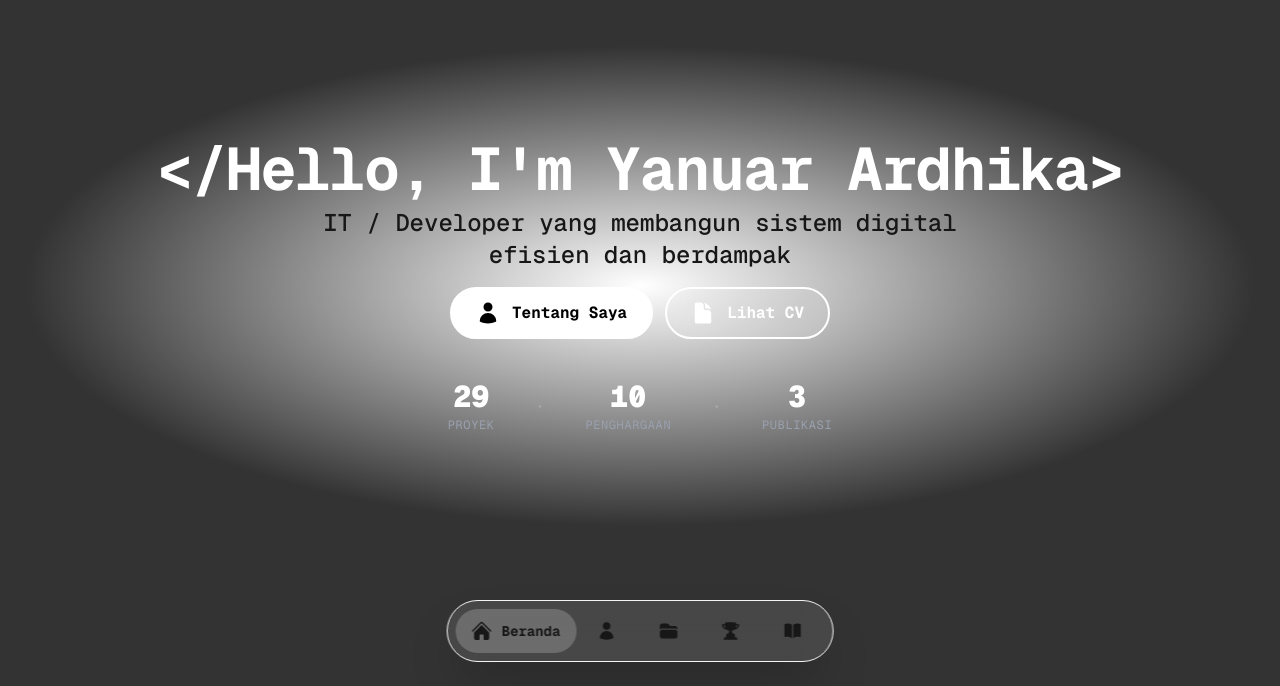
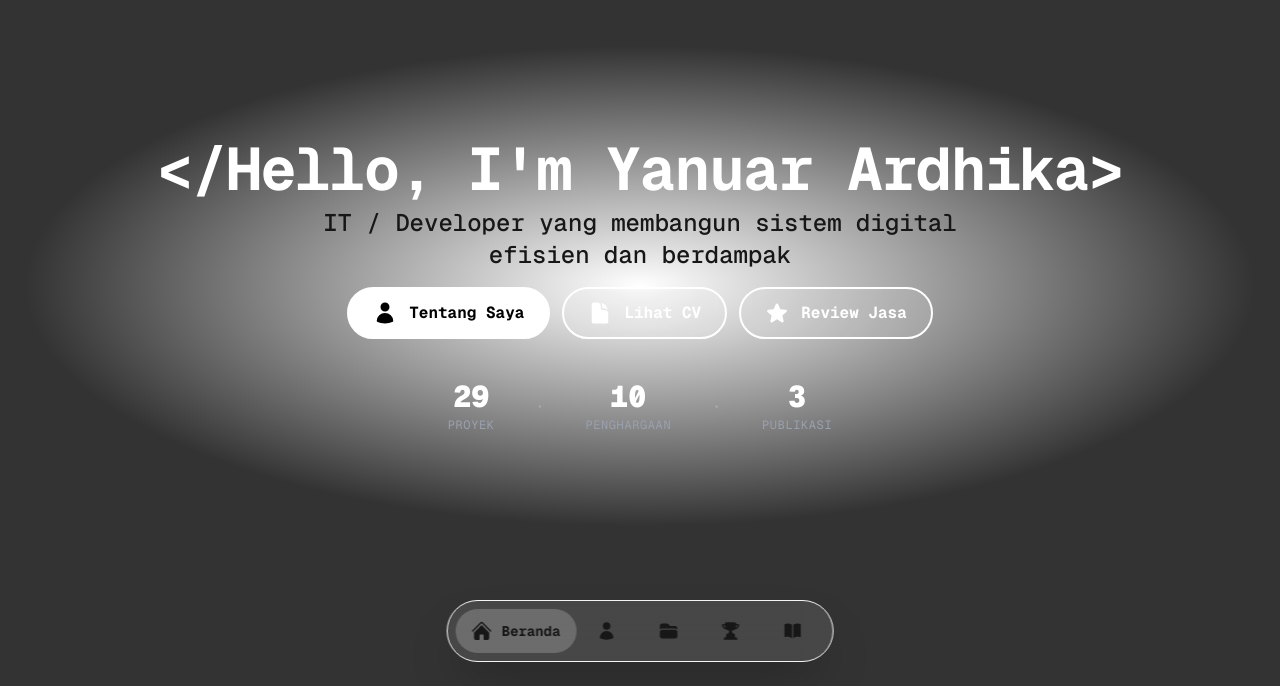
Before and after one commit to ardhikaxx/portofolio-nextjs, a Next.js app: page / in a window 1280 px wide. Shown: the part 114-800 px from the top of the page. Built offline with nearby package versions, Linux system fonts and the light colour scheme.

Commit message:
feat: add review service link to hero section

```diff
--- a/app/ui/hero.tsx
+++ b/app/ui/hero.tsx
@@ -1,5 +1,5 @@
 import Link from 'next/link';
-import { HiDocument, HiUser } from 'react-icons/hi2';
+import { HiDocument, HiUser, HiStar } from 'react-icons/hi2';
 import HeroEffects from './hero-effects';
 import NavBottom from '../components/NavBottom';
 import { projects } from '../data/projects_data';
@@ -47,6 +47,16 @@ export default function Hero() {
             <HiDocument className="me-3 transition-transform duration-300 group-hover:scale-110 group-hover:rotate-12 relative z-10" size={24} />
             <span className="relative z-10">Lihat CV</span>
           </Link>
+          <a
+            href="https://reviews-dhika.vercel.app/"
+            target="_blank"
+            rel="noopener noreferrer"
+            className="w-full lg:w-auto group bg-white/10 backdrop-blur-lg text-white px-6 py-3 border-2 border-white rounded-full font-bold text-center font-mono flex items-center justify-center hover:bg-white hover:text-black transition-all duration-300 ease-in-out relative overflow-hidden"
+          >
+            <div className="absolute inset-0 -translate-x-full group-hover:translate-x-full transition-transform duration-1000 bg-linear-to-r from-transparent via-white/20 to-transparent" />
+            <HiStar className="me-3 transition-transform duration-300 group-hover:scale-110 group-hover:rotate-12 relative z-10" size={24} />
+            <span className="relative z-10">Review Jasa</span>
+          </a>
         </div>
 
         {/* Stats */}
```
